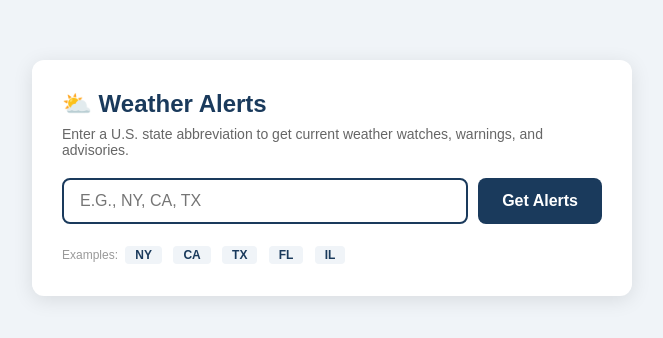
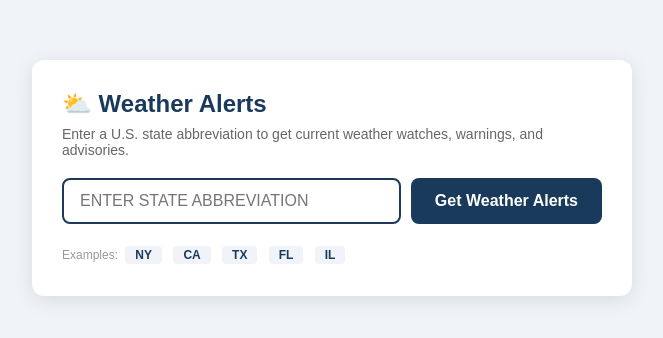
Before and after one commit to CRANCKYY/Lab-External-API-and-Fetching--Weather-Data, a website: page index.html in a window 1280 px wide. Shown: the part 222-560 px from the top of the page, without its empty margins (308-971 px from the left). Drawn offline with Linux system fonts and the light colour scheme.

Commit message:
Modify input placeholder and button text
Updated input placeholder and button text for clarity.

```diff
--- a/index.html
+++ b/index.html
@@ -190,8 +190,8 @@
         <p class="subtitle">Enter a U.S. state abbreviation to get current weather watches, warnings, and advisories.</p>
 
         <div class="input-group">
-            <input type="text" id="state-input" placeholder="e.g., NY, CA, TX" maxlength="2" />
-            <button id="fetch-btn">Get Alerts</button>
+            <input type="text" id="state-input" placeholder="Enter state abbreviation" maxlength="2" />
+            <button id="fetch-btn">Get Weather Alerts</button>
         </div>
         <div class="state-examples">
             Examples: <span>NY</span> <span>CA</span> <span>TX</span> <span>FL</span> <span>IL</span>
```
